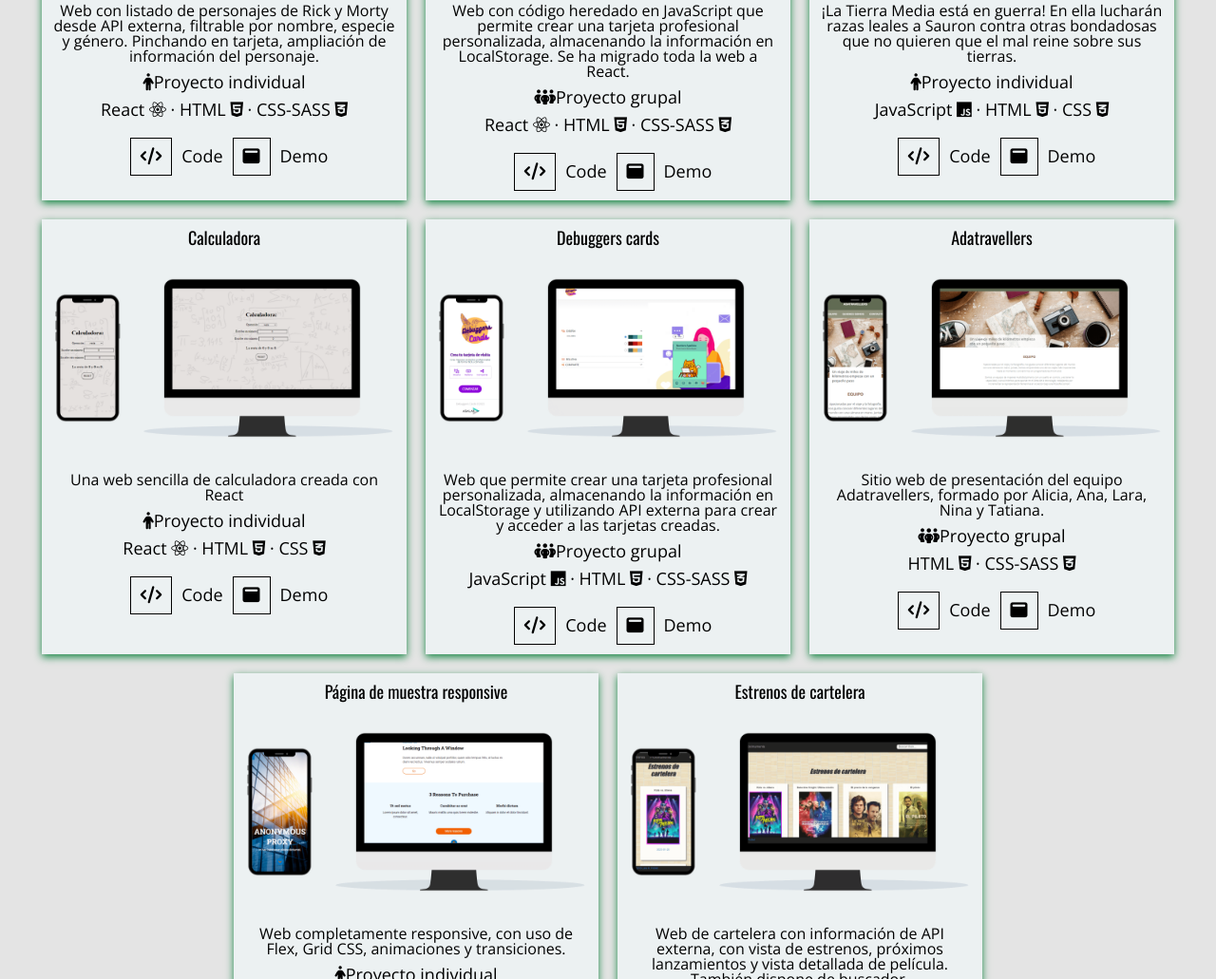
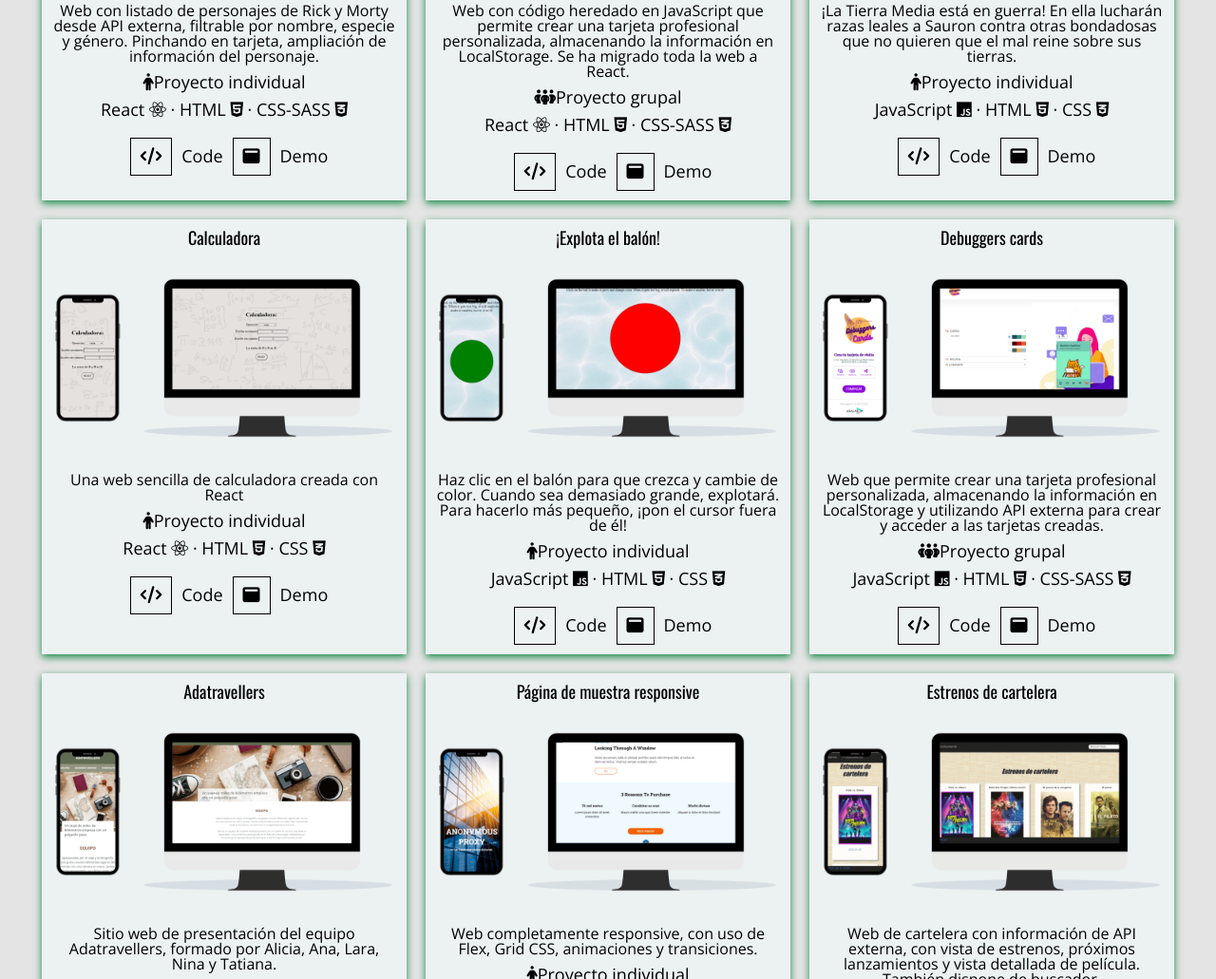
Before and after one commit to Lrpoblet/lara-ramos-poblet, a plain HTML site: page index.html in a window 1280 px wide. Shown: the part 1151-2182 px from the top of the page at 95% size. Drawn offline with nearby package versions, Linux system fonts and the light colour scheme; files that its build step writes are made by us from their sources.

Commit message:
add explode the ball project

```diff
--- a/html/2_projects.html
+++ b/html/2_projects.html
@@ -116,6 +116,33 @@
         </li>
         <li class="project">
             <article>
+                <h3 class="project__title">¡Explota el balón!</h3>
+                <a href="https://lrpoblet.github.io/explode-the-ball/" target="_blank"><img
+                        src="./images/explode-the-ball.png" class="project__image"
+                        alt="Preview poject: Explode the ball!" title="Preview poject: Explode the ball!" /></a>
+                <p class="project__text-desc">Haz clic en el balón para que crezca y cambie de color. Cuando sea
+                    demasiado grande, explotará. Para hacerlo más pequeño, ¡pon el cursor fuera de él!
+                </p>
+                <p class="project__text"><i class="fa-solid fa-person"></i>Proyecto individual</p>
+                <p class="project__text">JavaScript <i class="fa-brands fa-js"></i> · HTML <i
+                        class="fa-brands fa-html5"></i>
+                    · CSS <i class="fa-brands fa-css3-alt"></i> </p>
+                <ul class="project__links">
+                    <li>
+                        <a href="https://github.com/Lrpoblet/explode-the-ball" target="_blank" alt="github"
+                            title="GitHub"><i class="project__links-icon fa-solid fa-code"></i>Code
+                        </a>
+                    </li>
+                    <li>
+                        <a href="https://lrpoblet.github.io/explode-the-ball/" target="_blank" alt="demo" title="Demo">
+                            <i class="project__links-icon fa-solid fa-window-maximize"></i>Demo
+                        </a>
+                    </li>
+                </ul>
+            </article>
+        </li>
+        <li class="project">
+            <article>
                 <h3 class="project__title">Debuggers cards</h3>
                 <a href="https://lrpoblet.github.io/debuggers-cards/" target="_blank"><img
                         src="./images/debuggers-cards.png" class="project__image" alt="Preview poject: Debuggers cards"
```
Also changed, not shown: images/explode-the-ball.png (added).
